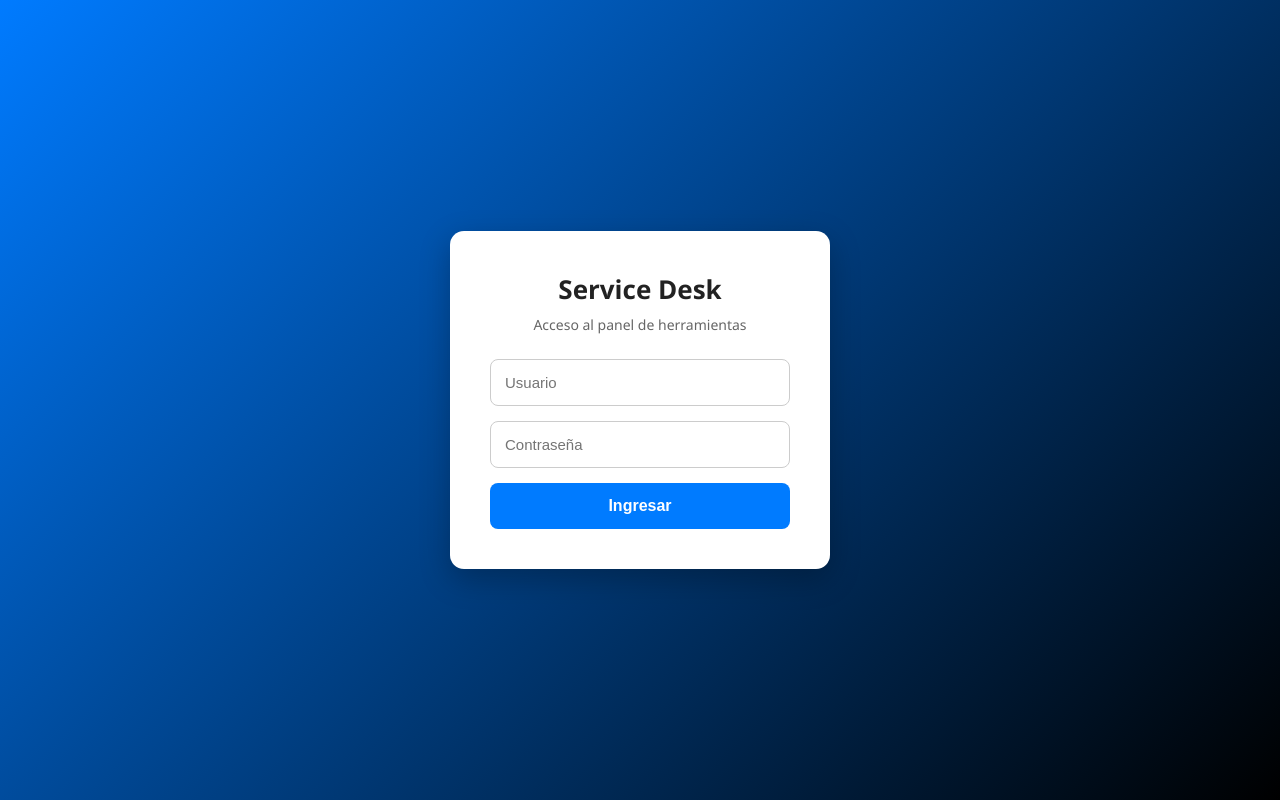
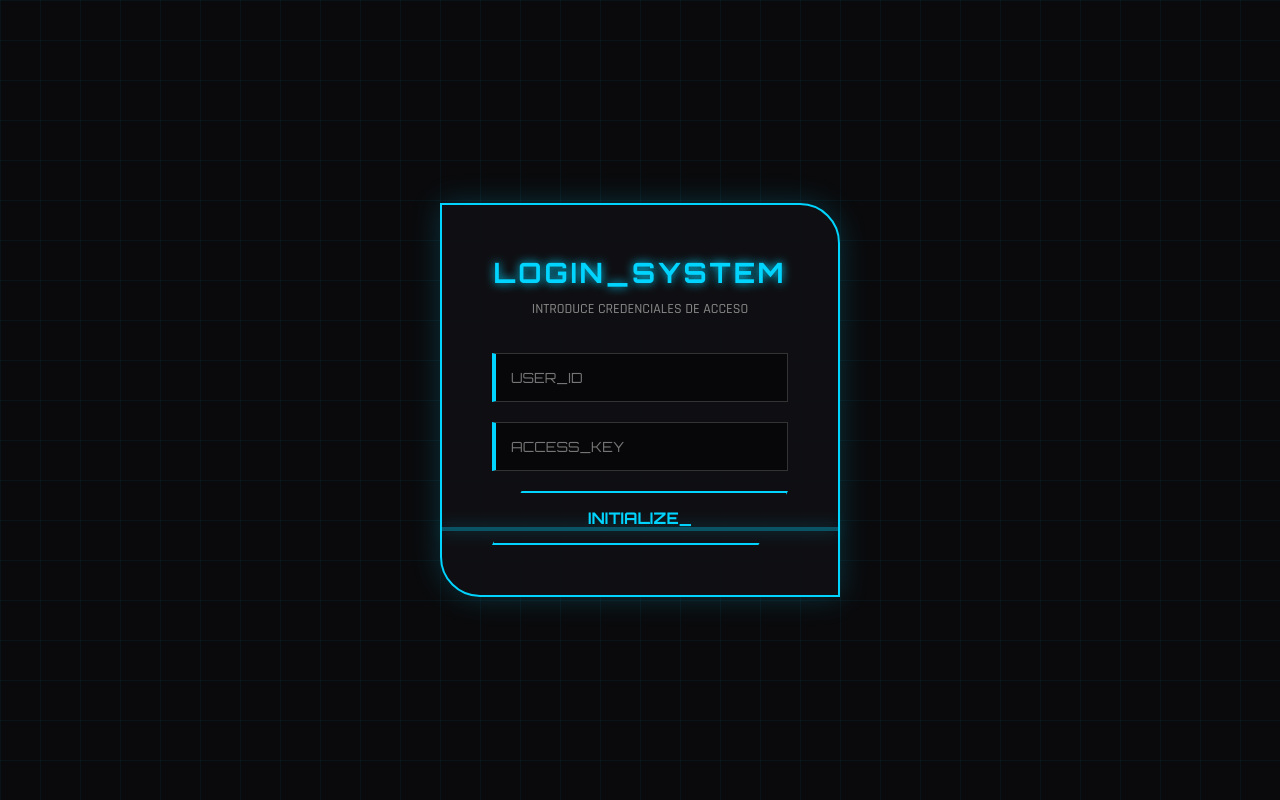
Before and after one commit to EdgarMisaelOsornio/LOGIN-SERVICEDESK, a Next.js app: page /login in a window 1280 px wide. Built offline with nearby package versions, Linux system fonts and the light colour scheme.

Commit message:
UI Gaming finalizada con efectos de vibración y seguridad robusta

```diff
--- a/src/app/login/page.js
+++ b/src/app/login/page.js
@@ -3,10 +3,12 @@ import { useState } from 'react';
 
 export default function Login() {
   const [error, setError] = useState('');
+  const [isShaking, setIsShaking] = useState(false);
 
   async function handleSubmit(e) {
     e.preventDefault();
     setError('');
+    setIsShaking(false);
 
     const usuario = e.target.usuario.value;
     const password = e.target.password.value;
@@ -20,93 +22,174 @@ export default function Login() {
     if (res.ok) {
       window.location.href = '/dashboard';
     } else {
-      setError('Usuario o contraseña incorrectos');
+      setError('AUTH_FAILURE: USER OR PASS INVALID');
+      setIsShaking(true);
+      // Detener la vibración después de 0.5s
+      setTimeout(() => setIsShaking(false), 500);
     }
   }
 
   return (
-    <div style={styles.body}>
-      <div style={styles.card}>
-        <h2 style={styles.title}>Service Desk</h2>
-        <p style={styles.subtitle}>Acceso al panel de herramientas</p>
+    <>
+      <style>{`
+        @import url('https://fonts.googleapis.com/css2?family=Orbitron:wght@400;700&family=Rajdhani:wght@500;700&display=swap');
+
+        .login-body {
+          height: 100vh;
+          background-color: #0a0a0c;
+          display: flex;
+          align-items: center;
+          justify-content: center;
+          font-family: 'Rajdhani', sans-serif;
+          background-image:
+            linear-gradient(rgba(0, 212, 255, 0.05) 1px, transparent 1px),
+            linear-gradient(90deg, rgba(0, 212, 255, 0.05) 1px, transparent 1px);
+          background-size: 40px 40px;
+          margin: 0;
+          color: #fff;
+          overflow: hidden;
+        }
+
+        .login-card {
+          background: rgba(15, 15, 20, 0.95);
+          padding: 50px;
+          border: 2px solid ${error ? '#ff4444' : '#00d4ff'};
+          border-radius: 0 40px 0 40px;
+          width: 400px;
+          text-align: center;
+          box-shadow: 0 0 30px ${error ? 'rgba(255, 68, 68, 0.3)' : 'rgba(0, 212, 255, 0.2)'};
+          position: relative;
+          transition: all 0.3s ease;
+        }
+
+        /* Animación de vibración */
+        .shake {
+          animation: shakeAnim 0.5s cubic-bezier(.36,.07,.19,.97) both;
+        }
+
+        @keyframes shakeAnim {
+          10%, 90% { transform: translate3d(-1px, 0, 0); }
+          20%, 80% { transform: translate3d(2px, 0, 0); }
+          30%, 50%, 70% { transform: translate3d(-4px, 0, 0); }
+          40%, 60% { transform: translate3d(4px, 0, 0); }
+        }
+
+        .login-card::before {
+          content: "";
+          position: absolute;
+          top: 0;
+          left: 0;
+          width: 100%;
+          height: 4px;
+          background: ${error ? '#ff4444' : '#00d4ff'};
+          box-shadow: 0 0 15px ${error ? '#ff4444' : '#00d4ff'};
+          animation: scanLine 3s linear infinite;
+        }
+
+        @keyframes scanLine {
+          0% { top: 0%; opacity: 0; }
+          50% { opacity: 1; }
+          100% { top: 100%; opacity: 0; }
+        }
+
+        .login-title {
+          font-family: 'Orbitron', sans-serif;
+          margin-bottom: 10px;
+          font-size: 28px;
+          letter-spacing: 3px;
+          color: ${error ? '#ff4444' : '#00d4ff'};
+          text-shadow: 0 0 10px ${error ? '#ff4444' : '#00d4ff'};
+        }
+
+        .login-subtitle {
+          margin-bottom: 35px;
+          color: #888;
+          font-size: 14px;
+          text-transform: uppercase;
+        }
+
+        .login-input {
+          width: 100%;
+          padding: 15px;
+          margin-bottom: 20px;
+          background: rgba(0, 0, 0, 0.5);
+          border: 1px solid #333;
+          border-left: 4px solid ${error ? '#ff4444' : '#00d4ff'};
+          color: ${error ? '#ff4444' : '#00d4ff'};
+          font-family: 'Orbitron', sans-serif;
+          font-size: 14px;
+          outline: none;
+          box-sizing: border-box;
+          transition: 0.3s;
+        }
+
+        .login-button {
+          width: 100%;
+          padding: 15px;
+          background: transparent;
+          color: ${error ? '#ff4444' : '#00d4ff'};
+          border: 2px solid ${error ? '#ff4444' : '#00d4ff'};
+          font-family: 'Orbitron', sans-serif;
+          font-weight: bold;
+          cursor: pointer;
+          font-size: 16px;
+          text-transform: uppercase;
+          transition: 0.4s;
+          clip-path: polygon(10% 0, 100% 0, 90% 100%, 0% 100%);
+        }
+
+        .login-button:hover {
+          background: ${error ? '#ff4444' : '#00d4ff'};
+          color: #000;
+          box-shadow: 0 0 25px ${error ? '#ff4444' : '#00d4ff'};
+        }
+
+        .login-error {
+          margin-top: 20px;
+          color: #ff4444;
+          font-family: 'Orbitron', sans-serif;
+          font-size: 12px;
+          text-shadow: 0 0 5px #ff4444;
+          background: rgba(255, 68, 68, 0.1);
+          padding: 10px;
+          border: 1px solid #ff4444;
+          animation: fadeIn 0.3s ease;
+        }
+
+        @keyframes fadeIn {
+          from { opacity: 0; transform: translateY(-10px); }
+          to { opacity: 1; transform: translateY(0); }
+        }
+      `}</style>
+
+      <div className="login-body">
+        <div className={`login-card ${isShaking ? 'shake' : ''}`}>
+          <h2 className="login-title">{error ? 'ACCESS_DENIED' : 'LOGIN_SYSTEM'}</h2>
+          <p className="login-subtitle">Introduce credenciales de acceso</p>
 
           <form onSubmit={handleSubmit}>
             <input
               name="usuario"
-            placeholder="Usuario"
+              placeholder="USER_ID"
               required
-            style={styles.input}
+              className="login-input"
+              autoComplete="off"
             />
             <input
               name="password"
               type="password"
-            placeholder="Contraseña"
+              placeholder="ACCESS_KEY"
               required
-            style={styles.input}
+              className="login-input"
             />
-          <button type="submit" style={styles.button}>
-            Ingresar
+            <button type="submit" className="login-button">
+              Initialize_
             </button>
           </form>
 
-        {error && <p style={styles.error}>{error}</p>}
+          {error && <div className="login-error">{error}</div>}
         </div>
       </div>
+    </>
   );
 }
-
-const styles = {
-  body: {
-    height: '100vh',
-    background: 'linear-gradient(135deg, #007bff, #000)',
-    display: 'flex',
-    alignItems: 'center',
-    justifyContent: 'center',
-    fontFamily: 'Segoe UI, Arial, sans-serif',
-  },
-  card: {
-    background: '#fff',
-    padding: 40,
-    borderRadius: 14,
-    width: 380,
-    textAlign: 'center',
-    boxShadow: '0 10px 30px rgba(0,0,0,0.25)',
-    color: '#222',
-    animation: 'fadeIn 0.6s ease',
-  },
-  title: {
-    marginBottom: 8,
-    fontSize: 26,
-    fontWeight: 'bold',
-  },
-  subtitle: {
-    marginBottom: 25,
-    color: '#666',
-    fontSize: 14,
-  },
-  input: {
-    width: '100%',
-    padding: 14,
-    marginBottom: 15,
-    borderRadius: 8,
-    border: '1px solid #ccc',
-    fontSize: 15,
-    outline: 'none',
-  },
-  button: {
-    width: '100%',
-    padding: 14,
-    background: '#007bff',
-    color: '#fff',
-    borderRadius: 8,
-    border: 'none',
-    fontWeight: 'bold',
-    cursor: 'pointer',
-    fontSize: 16,
-  },
-  error: {
-    marginTop: 15,
-    color: '#dc3545',
-    fontSize: 14,
-  },
-};
```
Lines whose indentation alone changed are shown as unchanged.
